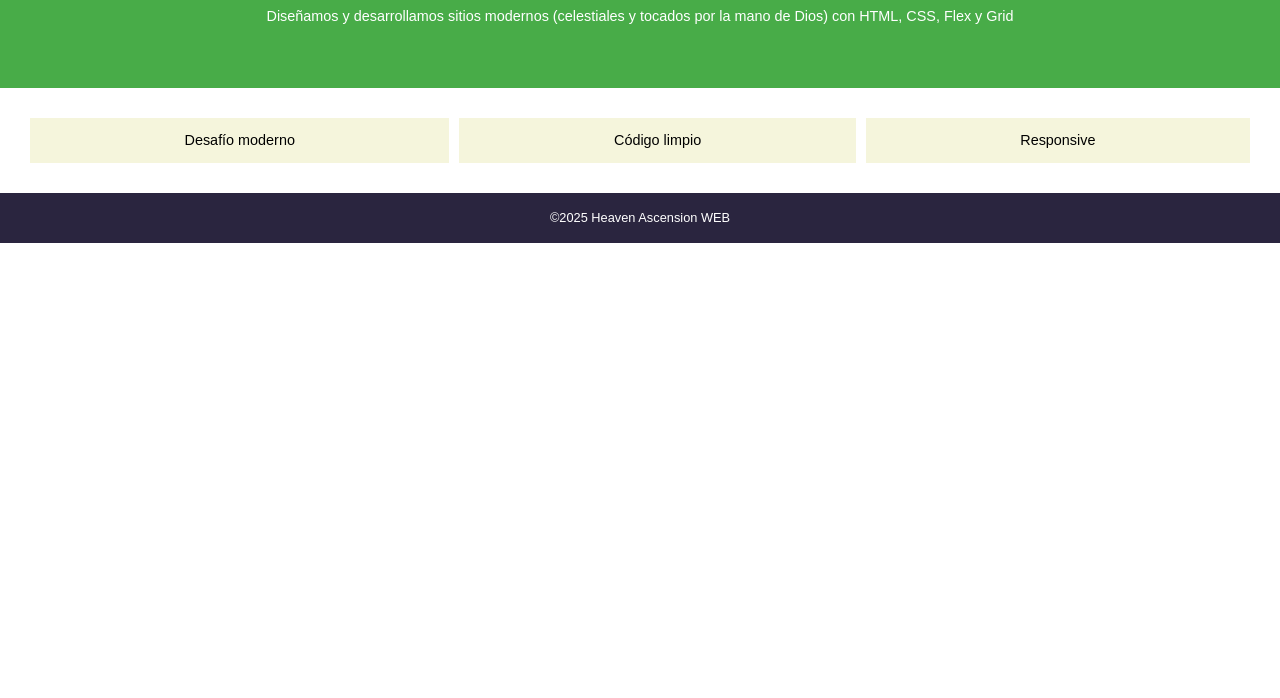
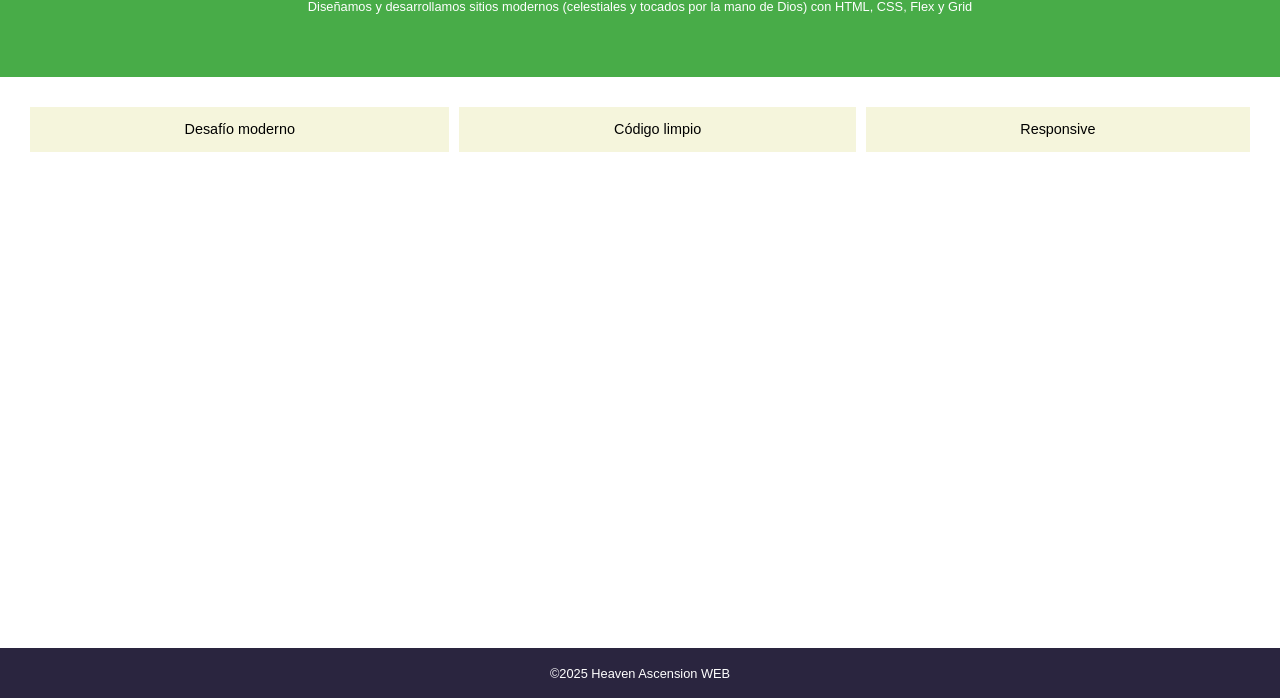
Before and after one commit to saulocaceresg/Laboratorio10IDWEB-HTML-y-CSS, a plain HTML site: page sitio-web/index.html in a window 1280 px wide. Shown: the part 152-850 px from the top of the page. Before the commit the page ends 800 px from the top, so only its background shows below. Drawn offline with Linux system fonts and the light colour scheme.

Commit message:
Commit 10: footer puesto hacia abajo, nav del header pegado arriba

```diff
--- a/sitio-web/css/estilos.css
+++ b/sitio-web/css/estilos.css
@@ -1,7 +1,16 @@
 /* ESTILOS GENERALES */
+html {
+    min-height: 100%;
+    position: relative;
+}
 body {
     font-family: Arial, Helvetica, sans-serif;
     margin: 0;
+    /* Partes necesarias para mejorar el formato de la página en generla, especialmente el footer */
+    display: flex;
+    flex-direction: column;
+    height: 100vh;
+    margin-bottom: 50px;
 }
 nav, nav ul li a, footer {
     color: white;
@@ -19,7 +28,7 @@ header#index {
 header .tituloindex {
     height: 100%;
     padding: 50px;
-    font-size: 0.9em;
+    font-size: 0.8em;
 }
 
 /* MENÚ PRINCIPAL */
@@ -27,6 +36,8 @@ nav {
     display: flex;
     align-items: center;
     justify-content: center;
+    position: sticky;
+    top: 0;
 }
 nav ul li {
     list-style: none;
@@ -75,9 +86,12 @@ main div.index {
 /* FOOTER */
 footer {
     height: 50px;
-    display: flex;
+    width: 100%;
+    display: inline-flex;
     align-items: center;
     justify-content: center;
     text-align: center;
     font-size: 0.8em;
+    position: absolute;
+    bottom: 0;
 }
```
